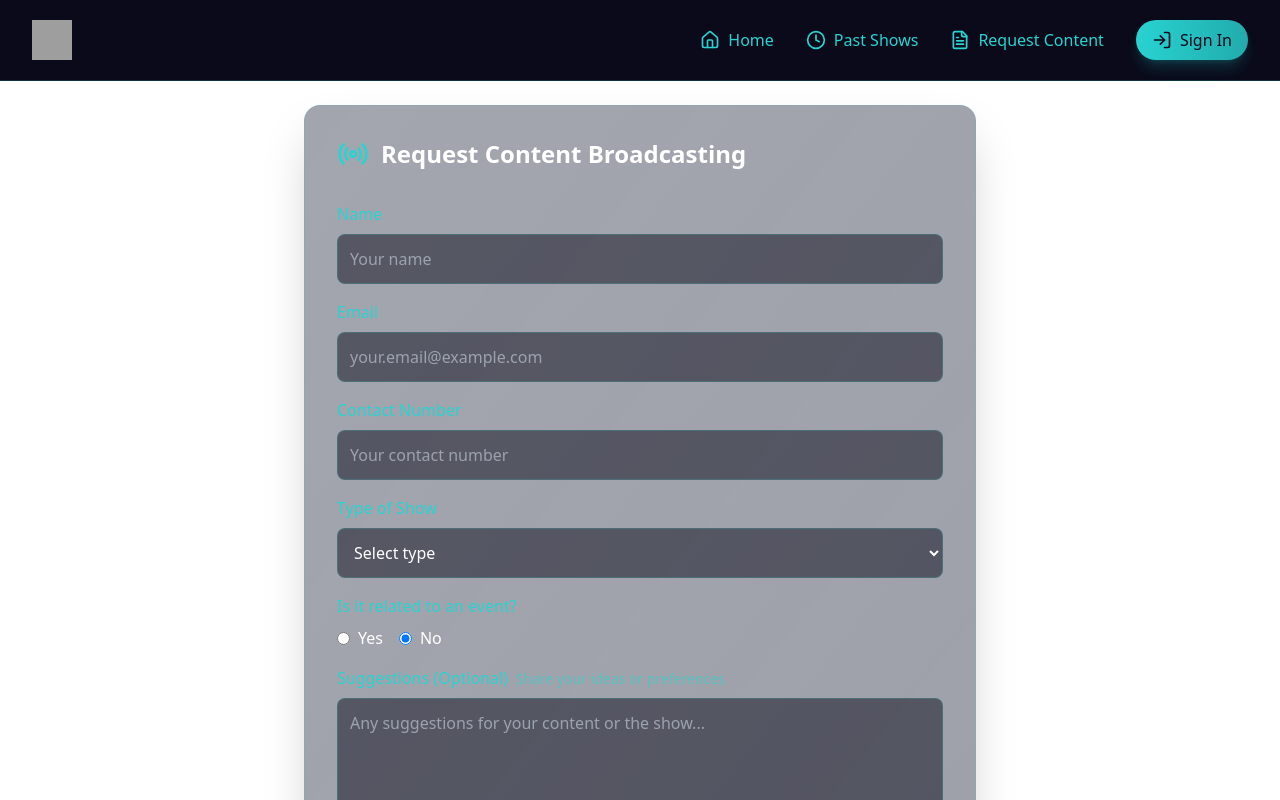
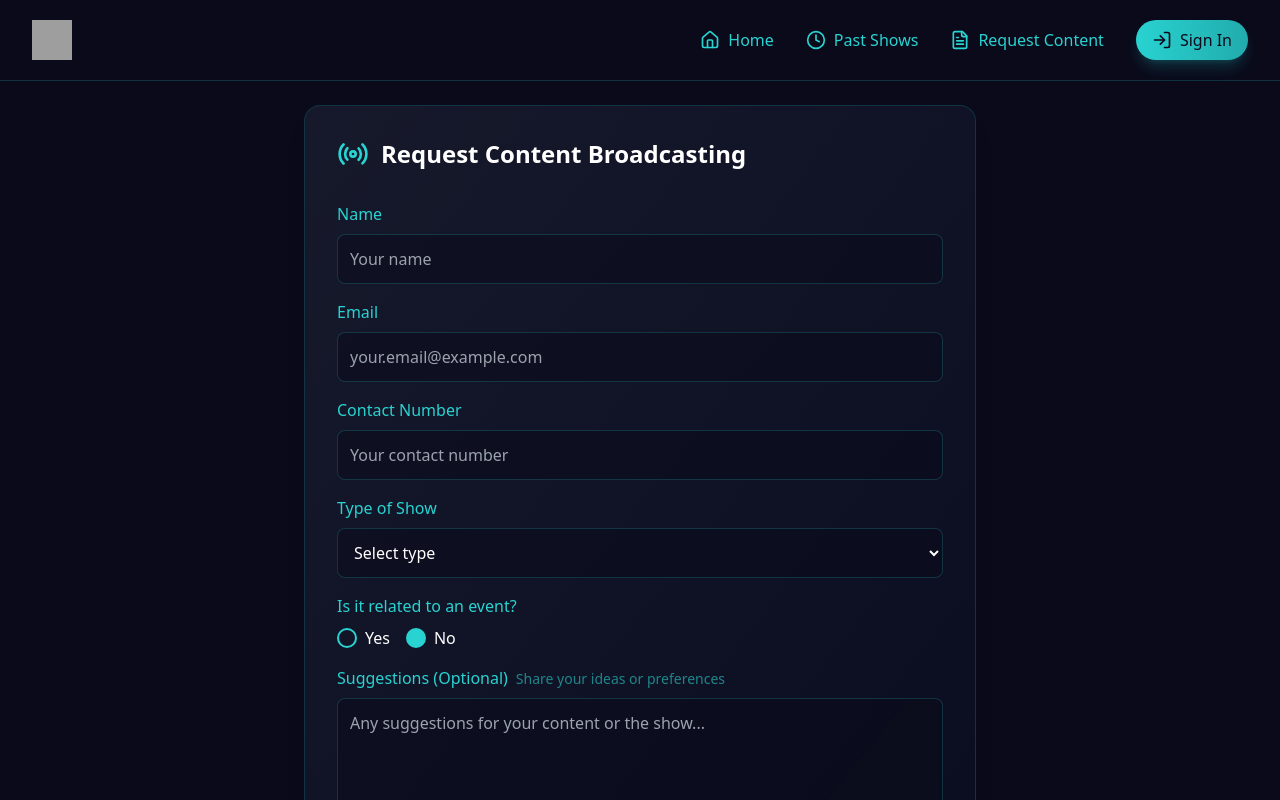
Before and after one commit to tanmayi2006/Code_Clan, a React (Vite) app in the folder frontend/: page /request in a window 1280 px wide. Shown: the top 800 px of the page. Built offline with nearby package versions, Linux system fonts and the light colour scheme; grey boxes are pictures that could not be loaded.

Commit message:
Solved Tailwind version

```diff
--- a/frontend/src/components/Header.tsx
+++ b/frontend/src/components/Header.tsx
@@ -6,7 +6,7 @@ const Header = () => {
   const [isMenuOpen, setIsMenuOpen] = useState(false);
 
   return (
-    <header className="bg-[#0A0A1A] border-b border-[#28D3D1]/20">
+    <header className="bg-[#0A0A1A] border-b border-[#28D3D1]/20 ">
       <div className="max-w-7xl mx-auto px-4 sm:px-6 lg:px-8">
         <div className="flex justify-between items-center h-20">
           {/* Logo and site name */}
--- a/frontend/src/pages/RequestContent.tsx
+++ b/frontend/src/pages/RequestContent.tsx
@@ -1,59 +1,65 @@
-import React, { useState } from 'react';
-import { Radio } from 'lucide-react';
+import React, { useState } from "react";
+import { Radio } from "lucide-react";
 
 const RequestContent = () => {
   const [isEvent, setIsEvent] = useState(false);
-  const [suggestion, setSuggestion] = useState('');
+  const [suggestion, setSuggestion] = useState("");
 
   return (
-    <div className="min-h-screen p-6">
-      <div className="max-w-2xl mx-auto">
-        <div className="backdrop-blur-xl bg-[#0D152C]/40 p-8 rounded-2xl shadow-2xl border border-[#28D3D1]/10 relative overflow-hidden">
-          {/* Glossy effect overlay */}
+    <div className="min-h-screen p-6 flex justify-center items-center bg-[#0A0A1A]">
+      <div className="max-w-2xl w-full">
+        <div className="relative backdrop-blur-xl bg-[#0D152C]/40 p-8 rounded-2xl shadow-xl border border-[#28D3D1]/20 overflow-hidden">
+          {/* Glossy Overlay Effect */}
           <div className="absolute inset-0 bg-gradient-to-br from-white/5 to-transparent pointer-events-none" />
 
           <div className="relative">
             <div className="flex items-center gap-3 mb-8">
               <Radio className="w-8 h-8 text-[#28D3D1]" />
-              <h1 className="text-2xl font-bold text-white">Request Content Broadcasting</h1>
+              <h1 className="text-2xl font-bold text-white">
+                Request Content Broadcasting
+              </h1>
             </div>
 
             <form className="space-y-6">
               <div className="space-y-4">
+                {/* Name Input */}
                 <div>
                   <label className="block text-[#28D3D1] mb-2">Name</label>
                   <input
                     type="text"
-                    className="w-full bg-[#0A0A1A]/50 border border-[#28D3D1]/20 rounded-lg p-3 text-white focus:outline-none focus:border-[#28D3D1] transition-colors"
+                    className="peer w-full bg-[#0A0A1A]/50 border border-[#28D3D1]/20 rounded-lg p-3 text-white focus:outline-none focus:border-[#28D3D1] focus-visible:ring transition-colors"
                     placeholder="Your name"
                     required
                   />
                 </div>
 
+                {/* Email Input */}
                 <div>
                   <label className="block text-[#28D3D1] mb-2">Email</label>
                   <input
                     type="email"
-                    className="w-full bg-[#0A0A1A]/50 border border-[#28D3D1]/20 rounded-lg p-3 text-white focus:outline-none focus:border-[#28D3D1] transition-colors"
+                    className="peer w-full bg-[#0A0A1A]/50 border border-[#28D3D1]/20 rounded-lg p-3 text-white focus:outline-none focus:border-[#28D3D1] focus-visible:ring transition-colors"
                     placeholder="your.email@example.com"
                     required
                   />
                 </div>
 
+                {/* Contact Number */}
                 <div>
                   <label className="block text-[#28D3D1] mb-2">Contact Number</label>
                   <input
                     type="tel"
-                    className="w-full bg-[#0A0A1A]/50 border border-[#28D3D1]/20 rounded-lg p-3 text-white focus:outline-none focus:border-[#28D3D1] transition-colors"
+                    className="peer w-full bg-[#0A0A1A]/50 border border-[#28D3D1]/20 rounded-lg p-3 text-white focus:outline-none focus:border-[#28D3D1] focus-visible:ring transition-colors"
                     placeholder="Your contact number"
                     required
                   />
                 </div>
 
+                {/* Type of Show Selection */}
                 <div>
                   <label className="block text-[#28D3D1] mb-2">Type of Show</label>
                   <select
-                    className="w-full bg-[#0A0A1A]/50 border border-[#28D3D1]/20 rounded-lg p-3 text-white focus:outline-none focus:border-[#28D3D1] transition-colors"
+                    className="peer w-full bg-[#0A0A1A]/50 border border-[#28D3D1]/20 rounded-lg p-3 text-white focus:outline-none focus:border-[#28D3D1] focus-visible:ring transition-colors"
                     required
                   >
                     <option value="">Select type</option>
@@ -63,6 +69,7 @@ const RequestContent = () => {
                   </select>
                 </div>
 
+                {/* Event Related Selection */}
                 <div>
                   <label className="block text-[#28D3D1] mb-2">Is it related to an event?</label>
                   <div className="flex gap-4">
@@ -72,30 +79,34 @@ const RequestContent = () => {
                         name="isEvent"
                         checked={isEvent}
                         onChange={() => setIsEvent(true)}
-                        className="text-[#28D3D1] focus:ring-[#28D3D1] border-[#28D3D1] rounded"
+                        className="accent-[#28D3D1] peer hidden"
                       />
+                      <span className="w-5 h-5 flex justify-center items-center border-2 border-[#28D3D1] rounded-full peer-checked:bg-[#28D3D1]" />
                       <span className="text-white">Yes</span>
                     </label>
+
                     <label className="flex items-center gap-2 cursor-pointer">
                       <input
                         type="radio"
                         name="isEvent"
                         checked={!isEvent}
                         onChange={() => setIsEvent(false)}
-                        className="text-[#28D3D1] focus:ring-[#28D3D1] border-[#28D3D1] rounded"
+                        className="accent-[#28D3D1] peer hidden"
                       />
+                      <span className="w-5 h-5 flex justify-center items-center border-2 border-[#28D3D1] rounded-full peer-checked:bg-[#28D3D1]" />
                       <span className="text-white">No</span>
                     </label>
                   </div>
                 </div>
 
+                {/* Event Details */}
                 {isEvent && (
                   <div className="space-y-4">
                     <div>
                       <label className="block text-[#28D3D1] mb-2">Event Name</label>
                       <input
                         type="text"
-                        className="w-full bg-[#0A0A1A]/50 border border-[#28D3D1]/20 rounded-lg p-3 text-white focus:outline-none focus:border-[#28D3D1] transition-colors"
+                        className="peer w-full bg-[#0A0A1A]/50 border border-[#28D3D1]/20 rounded-lg p-3 text-white focus:outline-none focus:border-[#28D3D1] transition-colors"
                         placeholder="Event name"
                         required={isEvent}
                       />
@@ -104,17 +115,20 @@ const RequestContent = () => {
                       <label className="block text-[#28D3D1] mb-2">Event Date</label>
                       <input
                         type="date"
-                        className="w-full bg-[#0A0A1A]/50 border border-[#28D3D1]/20 rounded-lg p-3 text-white focus:outline-none focus:border-[#28D3D1] transition-colors"
+                        className="peer w-full bg-[#0A0A1A]/50 border border-[#28D3D1]/20 rounded-lg p-3 text-white focus:outline-none focus:border-[#28D3D1] transition-colors"
                         required={isEvent}
                       />
                     </div>
                   </div>
                 )}
 
+                {/* Suggestions Textarea */}
                 <div>
                   <label className="block text-[#28D3D1] mb-2">
                     Suggestions (Optional)
-                    <span className="text-[#28D3D1]/60 text-sm ml-2">Share your ideas or preferences</span>
+                    <span className="text-[#28D3D1]/60 text-sm ml-2">
+                      Share your ideas or preferences
+                    </span>
                   </label>
                   <textarea
                     value={suggestion}
@@ -125,12 +139,13 @@ const RequestContent = () => {
                 </div>
               </div>
 
+              {/* Submit Button */}
               <button
                 type="submit"
                 className="w-full bg-[#28D3D1] text-[#0A0A1A] font-bold py-3 px-6 rounded-lg hover:bg-[#28D3D1]/90 transition-colors duration-200 relative overflow-hidden group"
               >
                 <span className="relative z-10">Submit Request</span>
-                <div className="absolute inset-0 bg-gradient-to-r from-transparent via-white/20 to-transparent group-hover:translate-x-full duration-500 ease-in-out transition-transform" />
+                <div className="absolute inset-0 bg-gradient-to-r from-transparent via-white/20 to-transparent group-hover:translate-x-full motion-safe:transition-transform duration-500 ease-in-out" />
               </button>
             </form>
           </div>
```
Also changed, not shown: frontend/package.json (+15 -15 lines).
